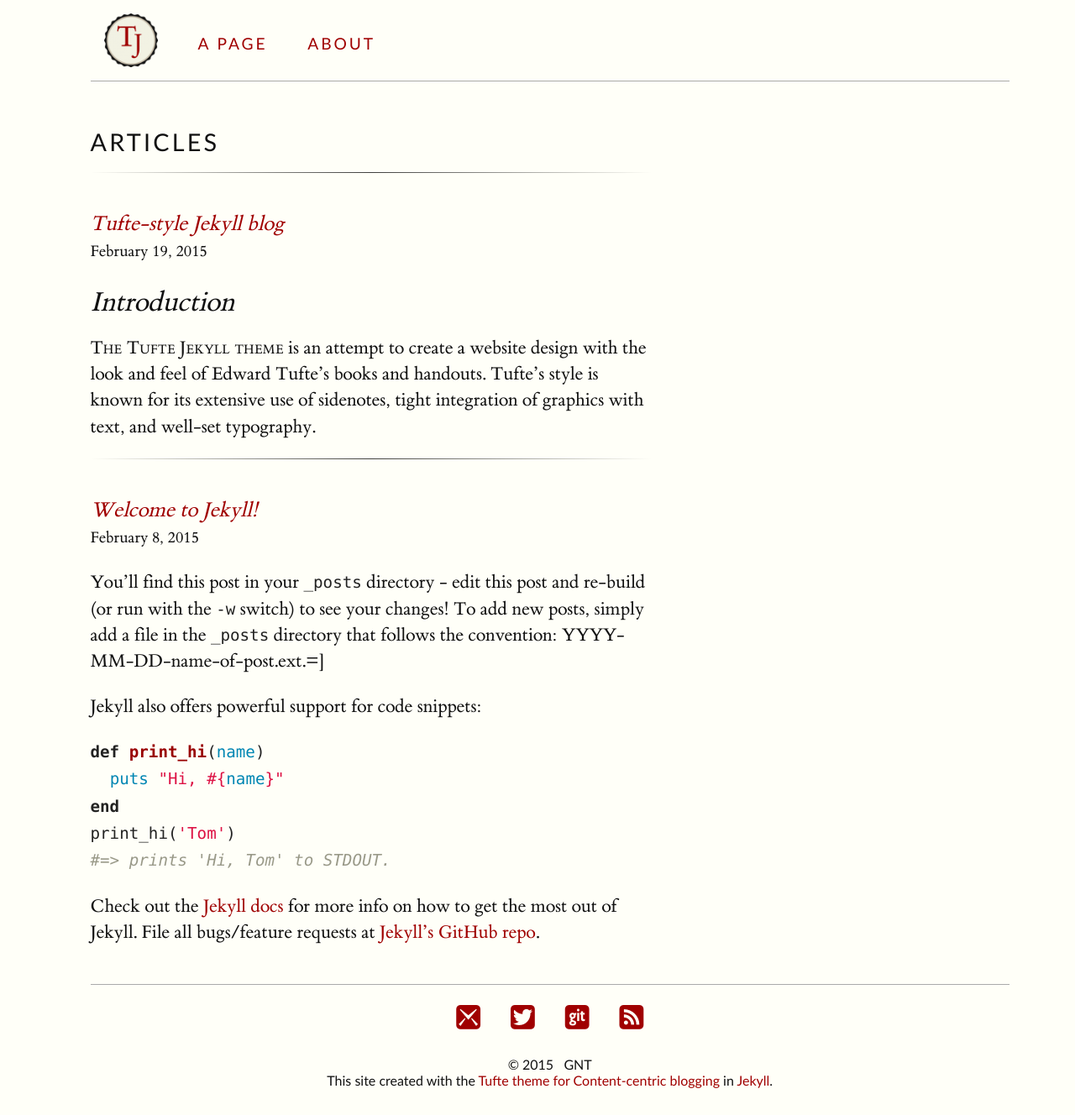
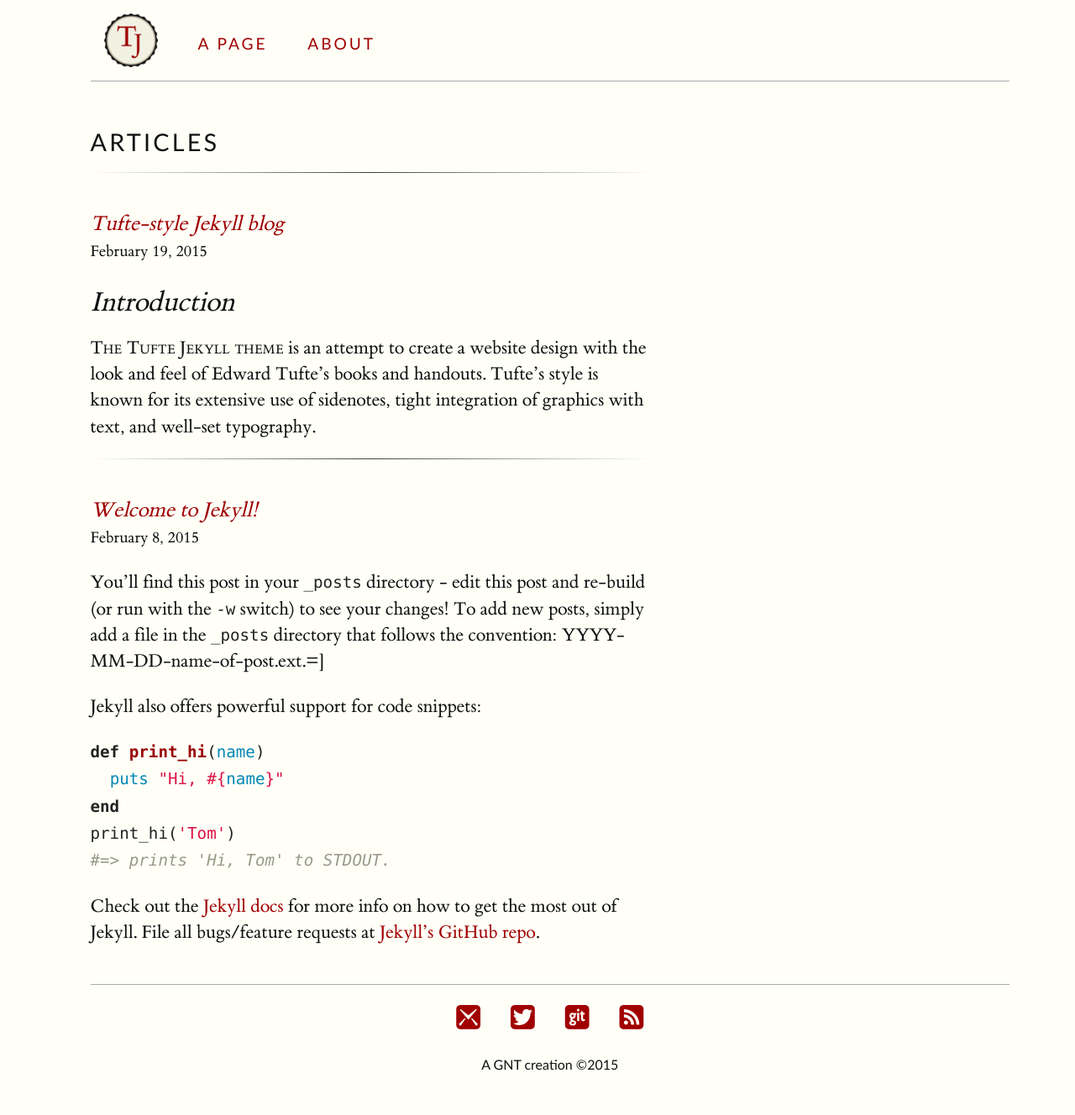
Before and after one commit to naum/journal.nauminous.net, a Jekyll site: the page built from index.html, in a window 1280 px wide. Shown: the whole page at 84% size. Built offline with Jekyll 4.4.1, drawn with Linux system fonts in a browser that asks for light colours.

Commit message:
footer change

```diff
--- a/_includes/footer.html
+++ b/_includes/footer.html
@@ -8,7 +8,6 @@
     {% endfor %}
   </ul>
 <div class="credits">
-<span>&copy; {{ site.time | date: '%Y' }} &nbsp;&nbsp;{{site.author | upcase }}</span></br>
-<span>This site created with the <a href="//github.com/clayh53/tufte-jekyll">Tufte theme for {{site.subtitle}} </a> in <a href="//jekyllrb.com">Jekyll</a>.</span>
+<span>A GNT creation &copy;{{ site.time | date: '%Y' }}</span></br>
 </div>
 </footer>
```
